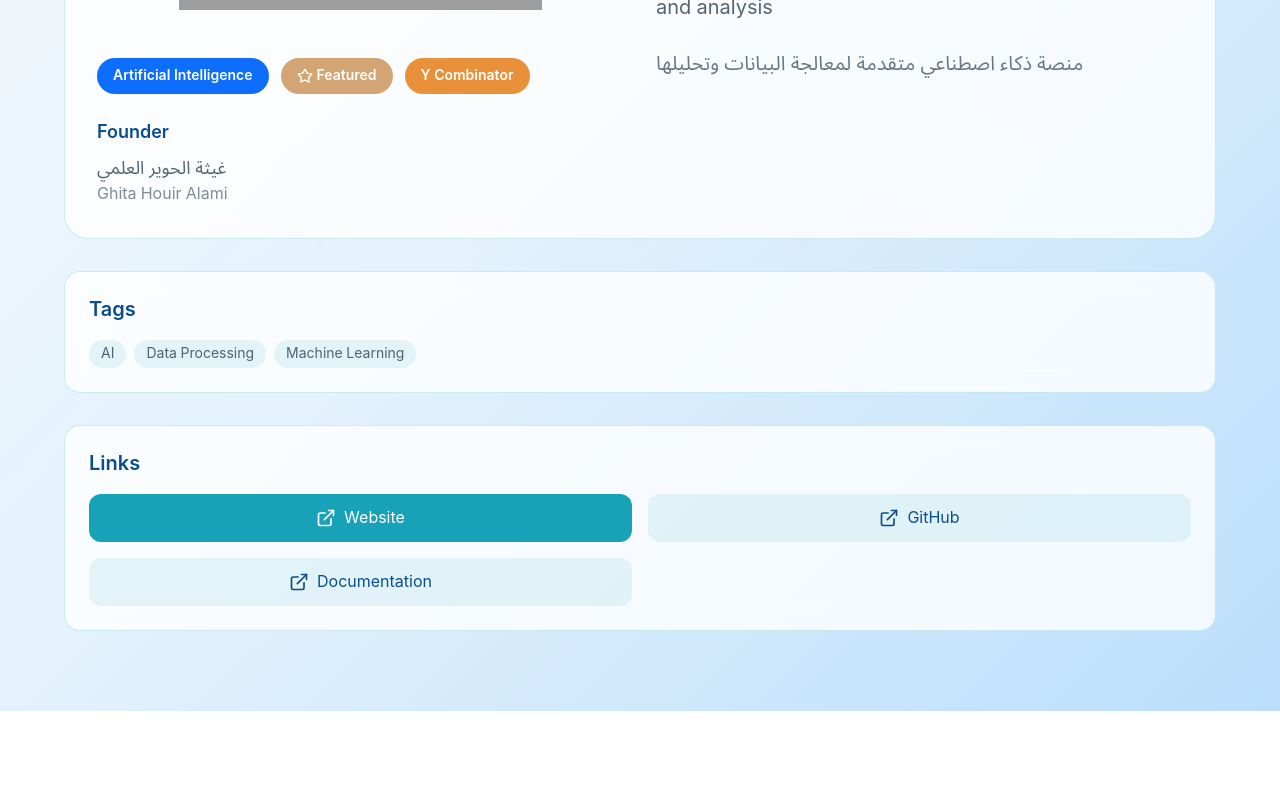
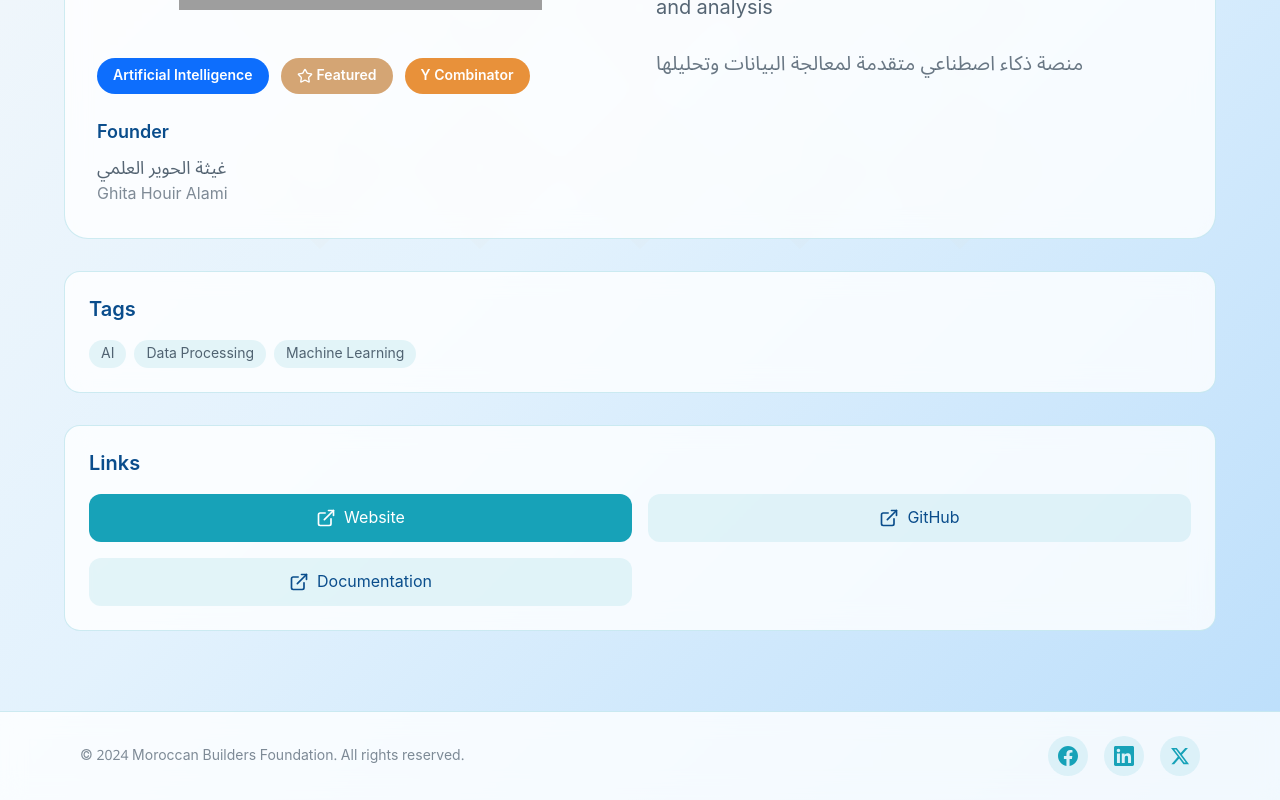
Before and after one commit to funkyweedz/MBF, a React (Create React App) app: page /project/1 in a window 1280 px wide. Shown: the part 551-1351 px from the top of the page. Before the commit the page ends 1262 px from the top, so only its background shows below. Built offline with nearby package versions, Linux system fonts and the light colour scheme; grey boxes are pictures that could not be loaded.

Commit message:
feat: add Footer with social media links

```diff
--- a/src/App.tsx
+++ b/src/App.tsx
@@ -5,20 +5,24 @@
 import ProjectGallery from './components/ProjectGallery';
 import ProjectDetail from './components/ProjectDetail';
 import ZelligePattern from './components/ZelligePattern';
+import Footer from './components/Footer';
 
 function App() {
   return (
     <Router>
-      <div className="relative">
+      <div className="relative min-h-screen flex flex-col">
         <div className="fixed inset-0 opacity-5 pointer-events-none">
           <ZelligePattern className="w-full h-full" />
         </div>
         <Navigation />
-        <Routes>
-          <Route path="/" element={<Hero />} />
-          <Route path="/projects" element={<ProjectGallery />} />
-          <Route path="/project/:id" element={<ProjectDetail />} />
-        </Routes>
+        <div className="flex-1">
+          <Routes>
+            <Route path="/" element={<Hero />} />
+            <Route path="/projects" element={<ProjectGallery />} />
+            <Route path="/project/:id" element={<ProjectDetail />} />
+          </Routes>
+        </div>
+        <Footer />
       </div>
     </Router>
   );
--- /dev/null
+++ b/src/components/Footer.tsx
@@ -0,0 +1,50 @@
+import React from 'react';
+// Social media icons as SVG components
+
+const Footer: React.FC = () => {
+  return (
+    <footer className="bg-white/80 backdrop-blur-md border-t border-mbf-turquoise/20 py-6 mt-auto">
+      <div className="max-w-6xl mx-auto px-4">
+        <div className="flex flex-col md:flex-row items-center justify-between gap-4">
+          <div className="text-mbf-text/60 text-sm">
+            © 2024 Moroccan Builders Foundation. All rights reserved.
+          </div>
+
+          <div className="flex items-center gap-4">
+            <a
+              href="https://www.facebook.com/share/17jwG6JgDv/?mibextid=wwXIfr"
+              target="_blank"
+              rel="noopener noreferrer"
+              className="flex items-center justify-center w-10 h-10 rounded-full bg-mbf-turquoise/10 text-mbf-turquoise hover:bg-mbf-turquoise hover:text-white transition-all duration-300"
+              aria-label="Facebook"
+            >
+              <svg className="w-5 h-5" fill="currentColor" viewBox="0 0 24 24"><path d="M24 12.073c0-6.627-5.373-12-12-12s-12 5.373-12 12c0 5.99 4.388 10.954 10.125 11.854v-8.385H7.078v-3.47h3.047V9.43c0-3.007 1.792-4.669 4.533-4.669 1.312 0 2.686.235 2.686.235v2.953H15.83c-1.491 0-1.956.925-1.956 1.874v2.25h3.328l-.532 3.47h-2.796v8.385C19.612 23.027 24 18.062 24 12.073z"/></svg>
+            </a>
+
+            <a
+              href="https://www.linkedin.com/company/morrocan-builders-foundation"
+              target="_blank"
+              rel="noopener noreferrer"
+              className="flex items-center justify-center w-10 h-10 rounded-full bg-mbf-turquoise/10 text-mbf-turquoise hover:bg-mbf-turquoise hover:text-white transition-all duration-300"
+              aria-label="LinkedIn"
+            >
+              <svg className="w-5 h-5" fill="currentColor" viewBox="0 0 24 24"><path d="M20.447 20.452h-3.554v-5.569c0-1.328-.027-3.037-1.852-3.037-1.853 0-2.136 1.445-2.136 2.939v5.667H9.351V9h3.414v1.561h.046c.477-.9 1.637-1.85 3.37-1.85 3.601 0 4.267 2.37 4.267 5.455v6.286zM5.337 7.433c-1.144 0-2.063-.926-2.063-2.065 0-1.138.92-2.063 2.063-2.063 1.14 0 2.064.925 2.064 2.063 0 1.139-.925 2.065-2.064 2.065zm1.782 13.019H3.555V9h3.564v11.452zM22.225 0H1.771C.792 0 0 .774 0 1.729v20.542C0 23.227.792 24 1.771 24h20.451C23.2 24 24 23.227 24 22.271V1.729C24 .774 23.2 0 22.222 0h.003z"/></svg>
+            </a>
+
+            <a
+              href="https://x.com/MorrocanBuilder"
+              target="_blank"
+              rel="noopener noreferrer"
+              className="flex items-center justify-center w-10 h-10 rounded-full bg-mbf-turquoise/10 text-mbf-turquoise hover:bg-mbf-turquoise hover:text-white transition-all duration-300"
+              aria-label="X (Twitter)"
+            >
+              <svg className="w-5 h-5" fill="currentColor" viewBox="0 0 24 24"><path d="M18.244 2.25h3.308l-7.227 8.26 8.502 11.24H16.17l-5.214-6.817L4.99 21.75H1.68l7.73-8.835L1.254 2.25H8.08l4.713 6.231zm-1.161 17.52h1.833L7.084 4.126H5.117z"/></svg>
+            </a>
+          </div>
+        </div>
+      </div>
+    </footer>
+  );
+};
+
+export default Footer;
```
